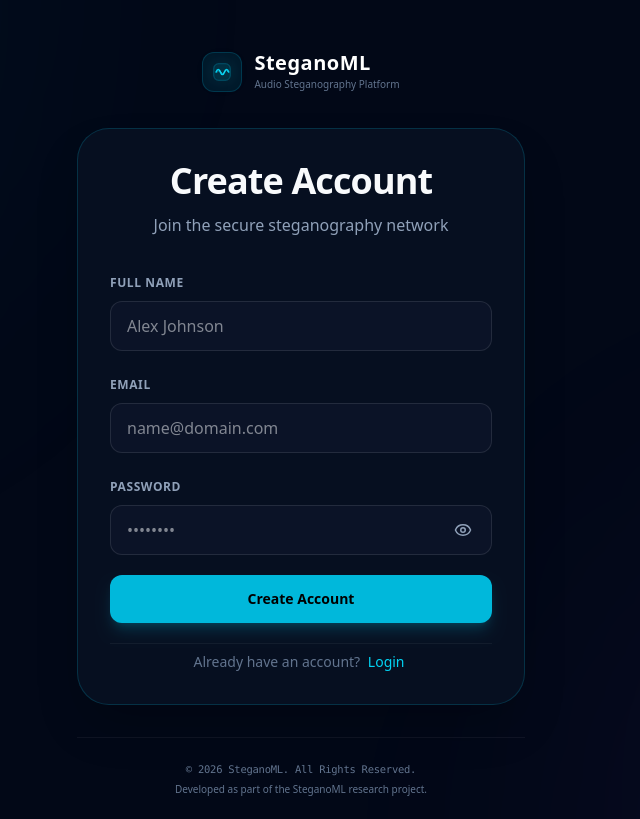
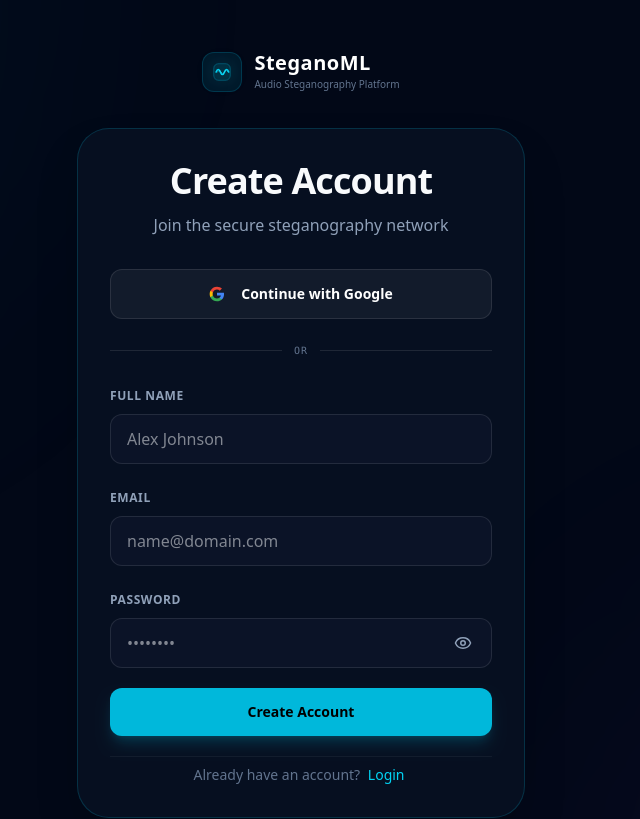
Before and after one commit to mpoojaverma/SteganoML-Platform, a Next.js app in the folder frontend/: page /register in a window 1280 px wide. Shown: the top 819 px of the page, without its empty margins (339-979 px from the left). Built offline with nearby package versions, Linux system fonts and the light colour scheme; no server answers.

Commit message:
google sign-in option

```diff
--- a/frontend/src/app/login/page.tsx
+++ b/frontend/src/app/login/page.tsx
@@ -12,6 +12,7 @@
   const [email, setEmail] = useState("");
   const [password, setPassword] = useState("");
   const [loading, setLoading] = useState(false);
+  const [oauthLoading, setOauthLoading] = useState(false);
   const [loginError, setLoginError] = useState("");
   const [activeStep, setActiveStep] = useState(0);
   const [showPassword, setShowPassword] = useState(false);
@@ -33,6 +34,26 @@
     }, 2200);
     return () => clearInterval(timer);
   }, []);
+
+  async function handleGoogleSignIn() {
+    try {
+      setOauthLoading(true);
+      setLoginError("");
+      const { error } = await supabase.auth.signInWithOAuth({
+        provider: "google",
+        options: {
+          redirectTo: `${window.location.origin}/dashboard`
+        }
+      });
+      if (error) {
+        setLoginError(error.message);
+        setOauthLoading(false);
+      }
+    } catch (err: any) {
+      setLoginError(err.message || "Google Sign-In failed to initialize.");
+      setOauthLoading(false);
+    }
+  }
 
   async function handleLogin() {
     try {
@@ -143,6 +164,39 @@
               <p className="mt-2 text-sm text-slate-400">
                 Sign in to your secure research node.
               </p>
+            </div>
+
+            <button
+              type="button"
+              disabled={loading || oauthLoading}
+              onClick={handleGoogleSignIn}
+              className="w-full rounded-xl border border-white/10 bg-white/5 py-3.5 font-semibold text-white flex items-center justify-center gap-2 transition-all duration-200 hover:bg-white/10 hover:border-cyan-500/30 hover:shadow-[0_0_15px_rgba(6,182,212,0.15)] disabled:opacity-50 cursor-pointer text-sm active:scale-[0.98] outline-none focus-visible:ring-2 focus-visible:ring-cyan-400"
+            >
+              {oauthLoading ? (
+                <>
+                  <svg className="animate-spin h-4 w-4 text-white" xmlns="http://www.w3.org/2000/svg" fill="none" viewBox="0 0 24 24">
+                    <circle className="opacity-25" cx="12" cy="12" r="10" stroke="currentColor" strokeWidth="4"></circle>
+                    <path className="opacity-75" fill="currentColor" d="M4 12a8 8 0 018-8V0C5.373 0 0 5.373 0 12h4zm2 5.291A7.962 7.962 0 014 12H0c0 3.042 1.135 5.824 3 7.938l3-2.647z"></path>
+                  </svg>
+                  <span>Connecting to Google...</span>
+                </>
+              ) : (
+                <>
+                  <svg className="mr-2 h-4 w-4 shrink-0" viewBox="0 0 24 24" fill="none" xmlns="http://www.w3.org/2000/svg">
+                    <path d="M22.56 12.25c0-.78-.07-1.53-.2-2.25H12v4.26h5.92c-.26 1.37-1.04 2.53-2.21 3.31v2.77h3.57c2.08-1.92 3.28-4.74 3.28-8.09z" fill="#4285F4"/>
+                    <path d="M12 23c2.97 0 5.46-.98 7.28-2.66l-3.57-2.77c-.98.66-2.23 1.06-3.71 1.06-2.86 0-5.29-1.93-6.16-4.53H2.18v2.84C3.99 20.53 7.7 23 12 23z" fill="#34A853"/>
+                    <path d="M5.84 14.09c-.22-.66-.35-1.36-.35-2.09s.13-1.43.35-2.09V7.06H2.18C1.43 8.55 1 10.22 1 12s.43 3.45 1.18 4.94l2.85-2.22.81-.63z" fill="#FBBC05"/>
+                    <path d="M12 5.38c1.62 0 3.06.56 4.21 1.64l3.15-3.15C17.45 2.09 14.97 1 12 1 7.7 1 3.99 3.47 2.18 7.06l3.66 2.84c.87-2.6 3.3-4.52 6.16-4.52z" fill="#EA4335"/>
+                  </svg>
+                  <span>Continue with Google</span>
+                </>
+              )}
+            </button>
+
+            <div className="flex items-center gap-3 py-2">
+              <div className="h-[1px] flex-1 bg-white/10" />
+              <span className="text-[10px] font-mono tracking-widest text-slate-500 uppercase">OR</span>
+              <div className="h-[1px] flex-1 bg-white/10" />
             </div>
 
             <div className="space-y-4">
--- a/frontend/src/app/register/page.tsx
+++ b/frontend/src/app/register/page.tsx
@@ -13,6 +13,7 @@
   const [email, setEmail] = useState("");
   const [password, setPassword] = useState("");
   const [loading, setLoading] = useState(false);
+  const [oauthLoading, setOauthLoading] = useState(false);
   const [showPassword, setShowPassword] = useState(false);
   const [registerError, setRegisterError] = useState("");
   const [registerSuccess, setRegisterSuccess] = useState("");
@@ -27,6 +28,27 @@
     }
     checkSession();
   }, [router]);
+
+  async function handleGoogleSignIn() {
+    try {
+      setOauthLoading(true);
+      setRegisterError("");
+      setRegisterSuccess("");
+      const { error } = await supabase.auth.signInWithOAuth({
+        provider: "google",
+        options: {
+          redirectTo: `${window.location.origin}/dashboard`
+        }
+      });
+      if (error) {
+        setRegisterError(error.message);
+        setOauthLoading(false);
+      }
+    } catch (err: any) {
+      setRegisterError(err.message || "Google Sign-In failed to initialize.");
+      setOauthLoading(false);
+    }
+  }
 
   // Password strength checks
   const hasMinLength = password.length >= 8;
@@ -136,6 +158,39 @@
             }}
             className="mt-8 space-y-5"
           >
+            <button
+              type="button"
+              disabled={loading || oauthLoading}
+              onClick={handleGoogleSignIn}
+              className="w-full rounded-xl border border-white/10 bg-white/5 py-3.5 font-semibold text-white flex items-center justify-center gap-2 transition-all duration-200 hover:bg-white/10 hover:border-cyan-500/30 hover:shadow-[0_0_15px_rgba(6,182,212,0.15)] disabled:opacity-50 cursor-pointer text-sm active:scale-[0.98] outline-none focus-visible:ring-2 focus-visible:ring-cyan-400"
+            >
+              {oauthLoading ? (
+                <>
+                  <svg className="animate-spin h-4 w-4 text-white" xmlns="http://www.w3.org/2000/svg" fill="none" viewBox="0 0 24 24">
+                    <circle className="opacity-25" cx="12" cy="12" r="10" stroke="currentColor" strokeWidth="4"></circle>
+                    <path className="opacity-75" fill="currentColor" d="M4 12a8 8 0 018-8V0C5.373 0 0 5.373 0 12h4zm2 5.291A7.962 7.962 0 014 12H0c0 3.042 1.135 5.824 3 7.938l3-2.647z"></path>
+                  </svg>
+                  <span>Connecting to Google...</span>
+                </>
+              ) : (
+                <>
+                  <svg className="mr-2 h-4 w-4 shrink-0" viewBox="0 0 24 24" fill="none" xmlns="http://www.w3.org/2000/svg">
+                    <path d="M22.56 12.25c0-.78-.07-1.53-.2-2.25H12v4.26h5.92c-.26 1.37-1.04 2.53-2.21 3.31v2.77h3.57c2.08-1.92 3.28-4.74 3.28-8.09z" fill="#4285F4"/>
+                    <path d="M12 23c2.97 0 5.46-.98 7.28-2.66l-3.57-2.77c-.98.66-2.23 1.06-3.71 1.06-2.86 0-5.29-1.93-6.16-4.53H2.18v2.84C3.99 20.53 7.7 23 12 23z" fill="#34A853"/>
+                    <path d="M5.84 14.09c-.22-.66-.35-1.36-.35-2.09s.13-1.43.35-2.09V7.06H2.18C1.43 8.55 1 10.22 1 12s.43 3.45 1.18 4.94l2.85-2.22.81-.63z" fill="#FBBC05"/>
+                    <path d="M12 5.38c1.62 0 3.06.56 4.21 1.64l3.15-3.15C17.45 2.09 14.97 1 12 1 7.7 1 3.99 3.47 2.18 7.06l3.66 2.84c.87-2.6 3.3-4.52 6.16-4.52z" fill="#EA4335"/>
+                  </svg>
+                  <span>Continue with Google</span>
+                </>
+              )}
+            </button>
+
+            <div className="flex items-center gap-3 py-1">
+              <div className="h-[1px] flex-1 bg-white/10" />
+              <span className="text-[10px] font-mono tracking-widest text-slate-500 uppercase">OR</span>
+              <div className="h-[1px] flex-1 bg-white/10" />
+            </div>
+
             <div>
               <label htmlFor="reg-name" className="text-xs font-semibold text-slate-400 uppercase tracking-wider">
                 Full Name
```
